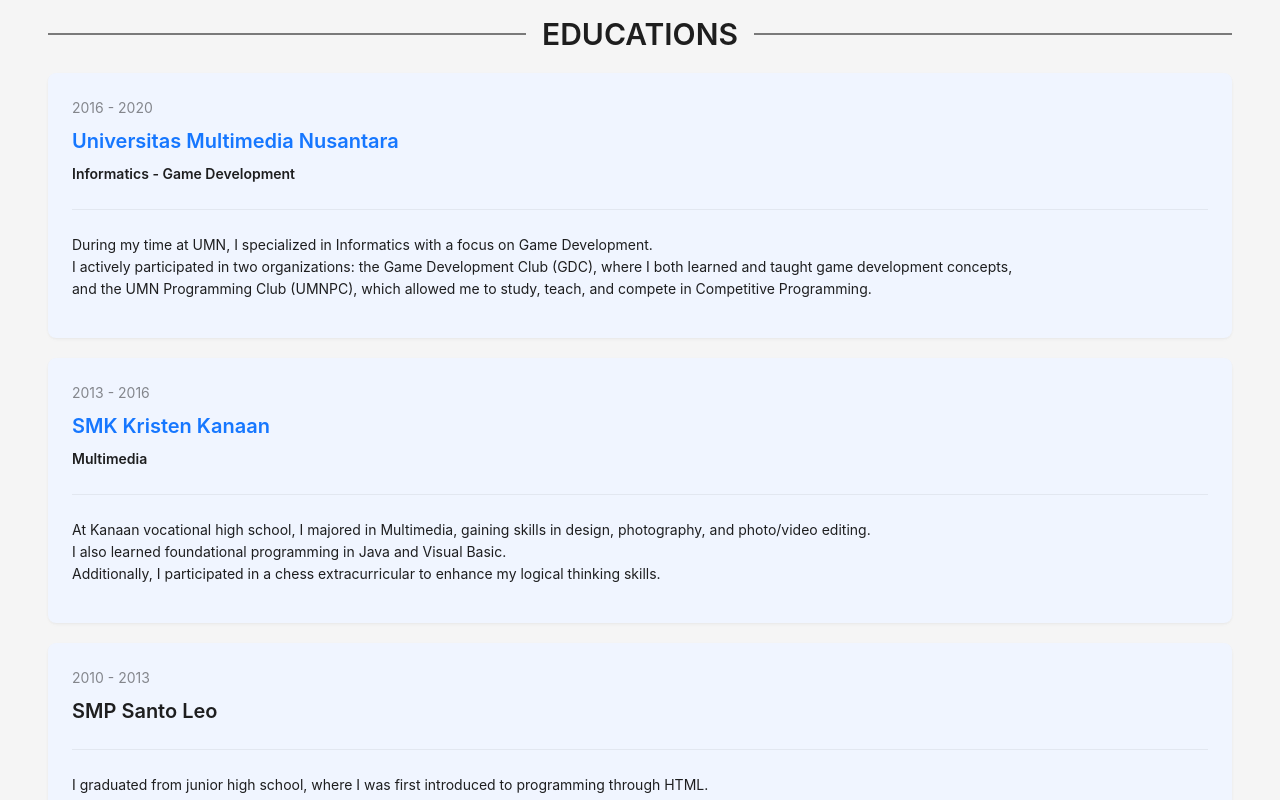
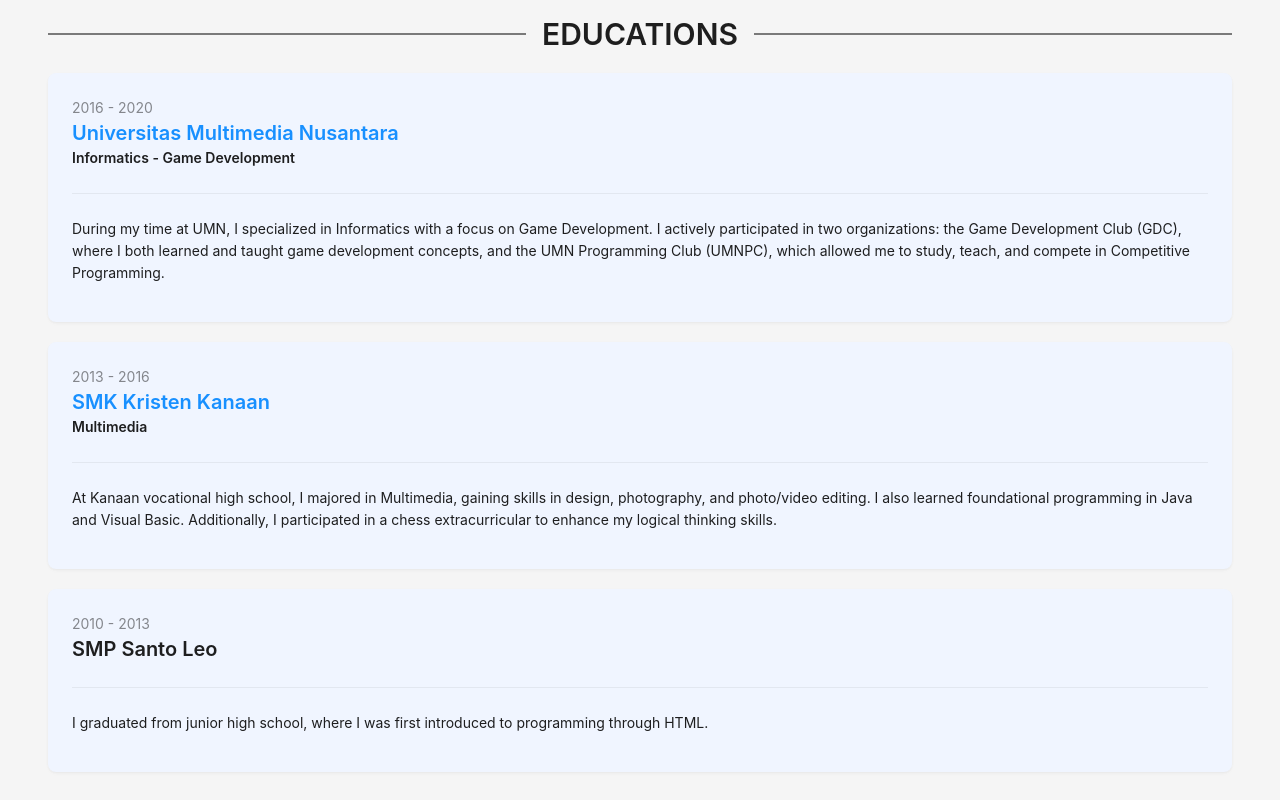
Before and after one commit to lieahau/lieahau.github.io, a React (Vite) app: page / in a window 1280 px wide. Shown: the part 6560-7360 px from the top of the page. Built offline with nearby package versions, Linux system fonts and the light colour scheme.

Commit message:
react: refactor education section

```diff
--- a/src/components/CardTitle.tsx
+++ b/src/components/CardTitle.tsx
@@ -20,7 +20,7 @@
       </Title>
     </Link>
   ) : (
-    <Title level={4} className="card-title">
+    <Title level={4} style={{ margin: 0 }}>
       {title}
     </Title>
   );
--- a/src/components/Education.tsx
+++ b/src/components/Education.tsx
@@ -1,36 +1,9 @@
 import { Card, Divider, Typography } from "antd";
 import SectionTitle from "./SectionTitle";
+import CardTitle from "./CardTitle";
+import { educationData } from "../data/educationData";
 
-const { Title, Text } = Typography;
-
-const educationData = [
-  {
-    year: "2016 - 2020",
-    institution: "Universitas Multimedia Nusantara",
-    link: "https://www.umn.ac.id",
-    major: "Informatics - Game Development",
-    description:
-      "During my time at UMN, I specialized in Informatics with a focus on Game Development.\n" +
-      "I actively participated in two organizations: the Game Development Club (GDC), where I both learned and taught game development concepts,\n" +
-      "and the UMN Programming Club (UMNPC), which allowed me to study, teach, and compete in Competitive Programming.",
-  },
-  {
-    year: "2013 - 2016",
-    institution: "SMK Kristen Kanaan",
-    link: "https://kanaan.sch.id/sekolah-menengah-kejuruan-smk/",
-    major: "Multimedia",
-    description:
-      "At Kanaan vocational high school, I majored in Multimedia, gaining skills in design, photography, and photo/video editing.\n" +
-      "I also learned foundational programming in Java and Visual Basic.\n" +
-      "Additionally, I participated in a chess extracurricular to enhance my logical thinking skills.",
-  },
-  {
-    year: "2010 - 2013",
-    institution: "SMP Santo Leo",
-    description:
-      "I graduated from junior high school, where I was first introduced to programming through HTML.",
-  },
-];
+const { Text, Paragraph } = Typography;
 
 const Education = () => {
   return (
@@ -45,23 +18,13 @@
           >
             {/* Title */}
             <Text type="secondary">{edu.year}</Text>
-            <Title level={4} style={{ margin: "8px 0" }}>
-              {edu.link ? (
-                <a href={edu.link} target="_blank" rel="noopener noreferrer">
-                  {edu.institution}
-                </a>
-              ) : (
-                edu.institution
-              )}
-            </Title>
+            <CardTitle title={edu.institution} link={edu.link} />
             <Text strong>{edu.major}</Text>
 
             <Divider />
 
             {/* Content */}
-            <p style={{ marginTop: "8px", whiteSpace: "pre-line" }}>
-              {edu.description}
-            </p>
+            <Paragraph>{edu.description}</Paragraph>
           </Card>
         ))}
       </div>
--- /dev/null
+++ b/src/data/educationData.ts
@@ -0,0 +1,30 @@
+import { EducationItem } from "../interface.ts";
+
+export const educationData: EducationItem[] = [
+  {
+    year: "2016 - 2020",
+    institution: "Universitas Multimedia Nusantara",
+    link: "https://www.umn.ac.id",
+    major: "Informatics - Game Development",
+    description:
+      "During my time at UMN, I specialized in Informatics with a focus on Game Development.\n" +
+      "I actively participated in two organizations: the Game Development Club (GDC), where I both learned and taught game development concepts,\n" +
+      "and the UMN Programming Club (UMNPC), which allowed me to study, teach, and compete in Competitive Programming.",
+  },
+  {
+    year: "2013 - 2016",
+    institution: "SMK Kristen Kanaan",
+    link: "https://kanaan.sch.id/sekolah-menengah-kejuruan-smk/",
+    major: "Multimedia",
+    description:
+      "At Kanaan vocational high school, I majored in Multimedia, gaining skills in design, photography, and photo/video editing.\n" +
+      "I also learned foundational programming in Java and Visual Basic.\n" +
+      "Additionally, I participated in a chess extracurricular to enhance my logical thinking skills.",
+  },
+  {
+    year: "2010 - 2013",
+    institution: "SMP Santo Leo",
+    description:
+      "I graduated from junior high school, where I was first introduced to programming through HTML.",
+  },
+];
```
Also changed, not shown: src/interface.ts/index.ts (+8 -0 lines).
